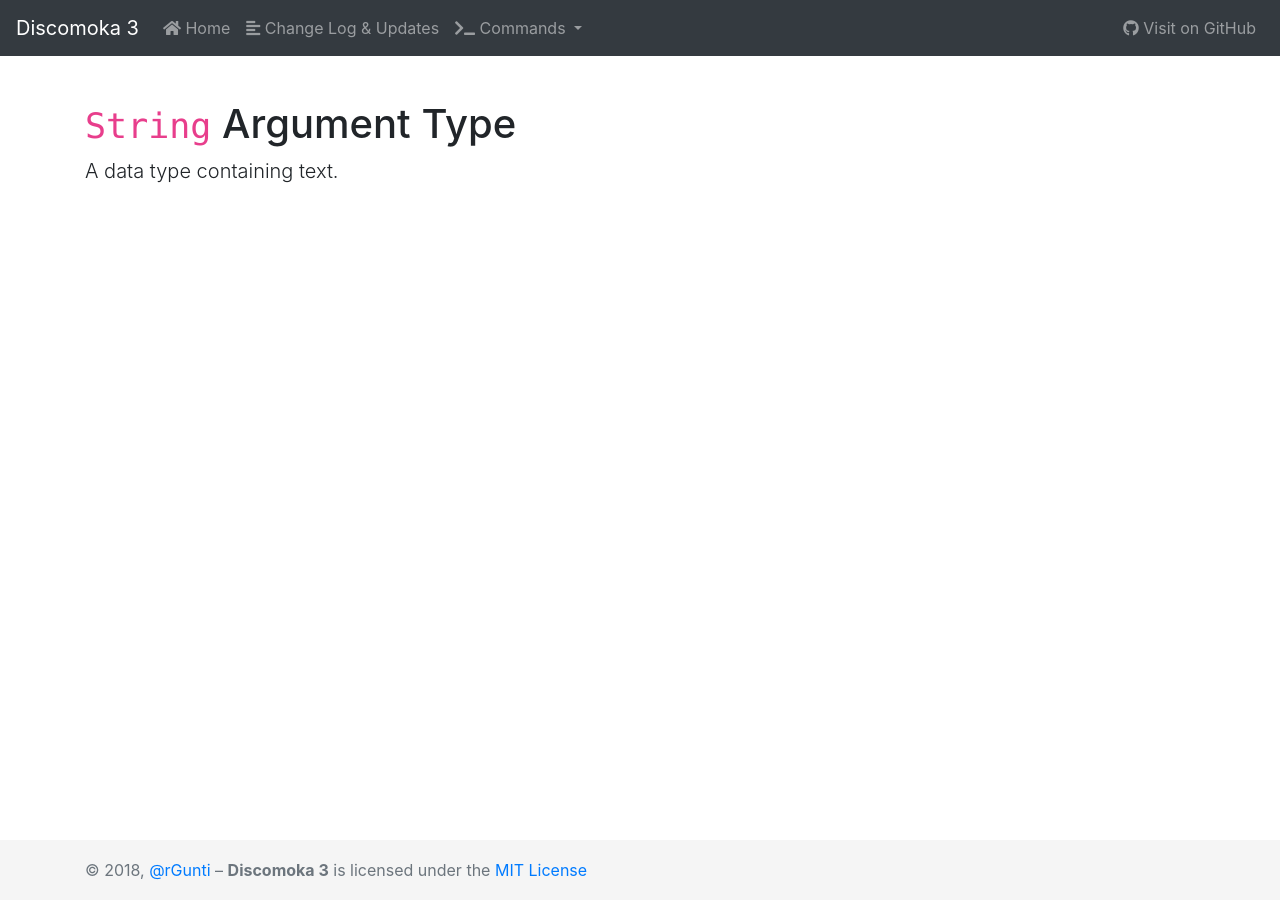
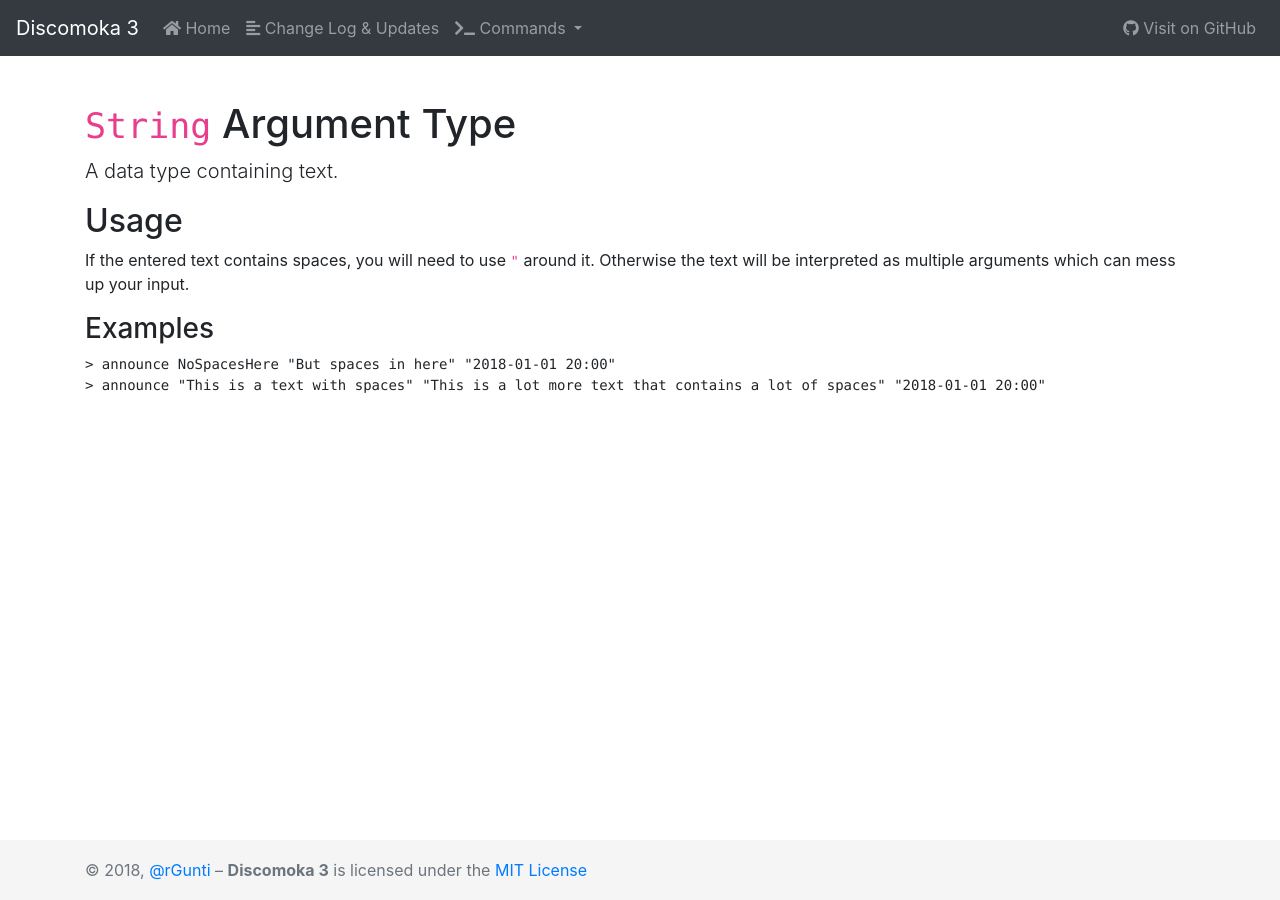
Before and after one commit to rGunti/Discomoka-3, a Jekyll site: the page built from types/String.md, in a window 1280 px wide. Built offline with Jekyll 4.4.1, drawn with Linux system fonts in a browser that asks for light colours; nearby versions of some CDN libraries.

Commit message:
Added description for Type String

````diff
--- a/types/String.md
+++ b/types/String.md
@@ -4,3 +4,12 @@
 type: String
 lead: A data type containing text.
 ---
+
+## Usage
+If the entered text contains spaces, you will need to use `"` around it. Otherwise the text will be interpreted as multiple arguments which can mess up your input.
+
+### Examples
+```
+> announce NoSpacesHere "But spaces in here" "2018-01-01 20:00"
+> announce "This is a text with spaces" "This is a lot more text that contains a lot of spaces" "2018-01-01 20:00"
+```
````
